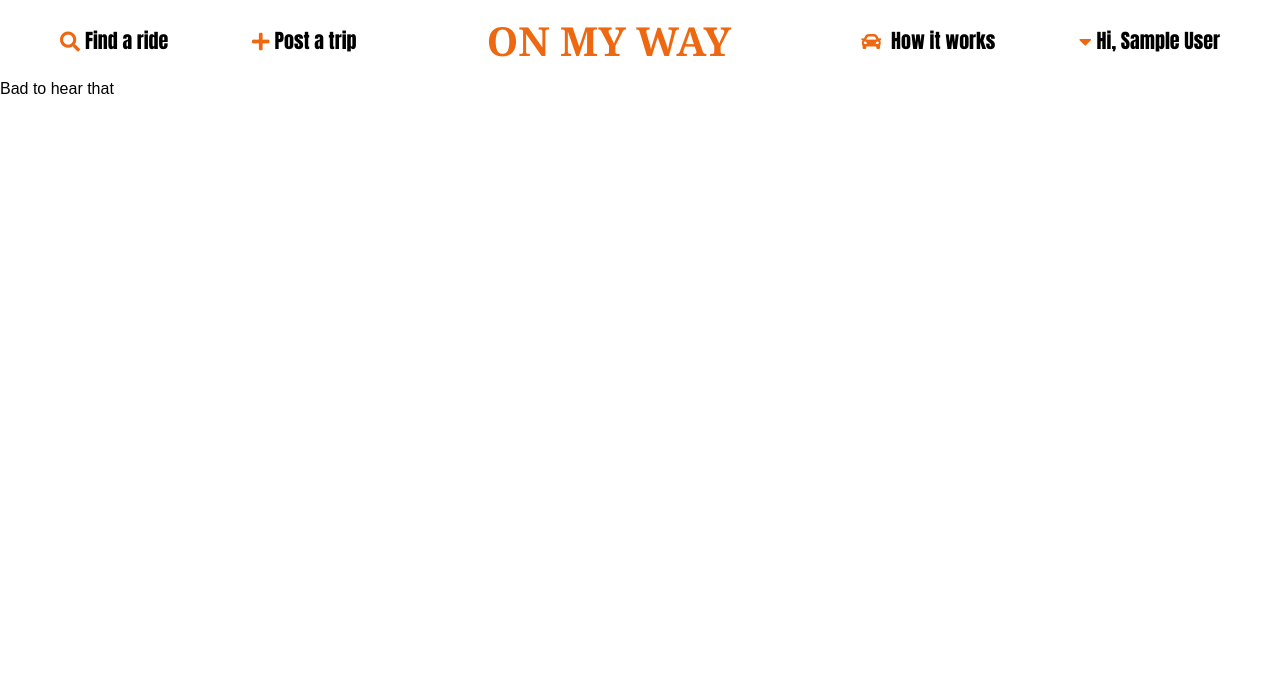
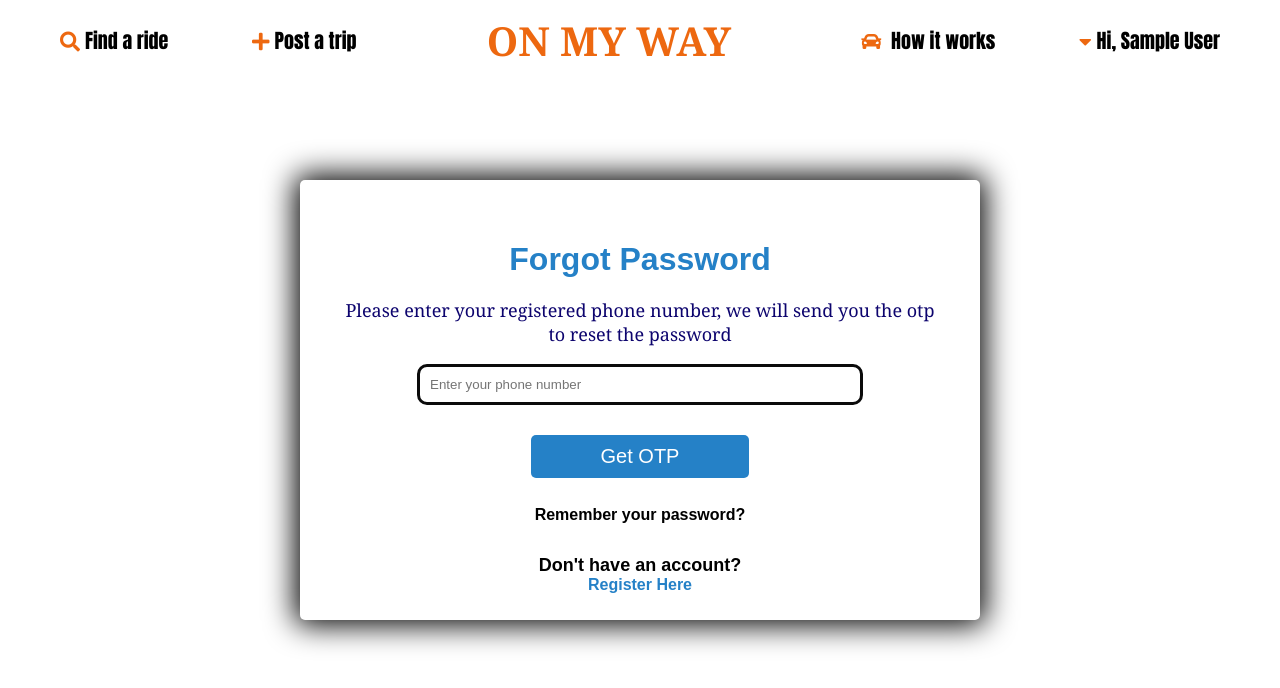
Before and after one commit to rajasekharanap/ON_MY_WAY, a Django app: page /forgotpassword/ in a window 1280 px wide. Shown: the top 688 px of the page. Run offline with Django 4.2, Linux system fonts and the light colour scheme; the visitor is signed in with stand-in values (Sample User, id 1); some libraries are stand-ins or nearby versions.

Commit message:
Twilio Otp and reset password

```diff
--- a/onmyway/static/css/users.css
+++ b/onmyway/static/css/users.css
@@ -936,3 +936,113 @@ opacity: 0.8;
 }
 /* updateprofile.html styles */
 /* updateprofile.html styles */
+
+/* forgotpassword_and_otp_pages.html styles */
+/* forgotpassword_and_otp_pages.html styles */
+.forgotpassword_and_otp_pages_alert{
+  padding: 15px;
+  margin-bottom: 20px;
+  border: 1px solid transparent;
+  border-radius: 4px;
+  color:red;
+  background-color: white;
+  border-color:#ebccd1
+}
+
+.forgotpassword_and_otp_pages_close-btn{
+  float: right;
+  font-size: 20px;
+  font-weight: bold;
+  line-height: 1;
+  color:#000;
+  text-shadow: 0 1px 0 white;
+  opacity: 0.5;
+  cursor: pointer;
+}
+
+.forgotpassword_and_otp_pages_outer-box{
+  display: flex;
+  justify-content: center;
+  align-items: center;
+  margin-bottom: 50px;
+}
+
+.forgotpassword_and_otp_pages_box{
+  width: 50%;
+  height:400px;
+  margin: 100px 40px 10px;
+  background-color: white;
+  border-radius: 5px;text-align: center;
+  justify-content: center;
+  padding: 20px;
+  box-shadow: 0px 0px 30px 5px black ;
+}
+
+.forgotpassword_and_otp_pages_form{
+  padding: 20px;
+}
+
+.forgotpassword_and_otp_pages_heading{
+  margin-bottom: 20px;
+  color: #2581c7;
+}
+
+.forgotpassword_and_otp_pages_title{
+  font-family: Georgia, 'Times New Roman', Times, serif;
+  font-style: normal;
+  font-weight: normal;
+  font-size: large;
+  color: #0d046e;
+}
+
+.forgotpassword_and_otp_pages_input{
+  width: 70%;
+  padding: 10px;
+  border: 3px solid rgb(11, 11, 11);
+  border-radius: 10px;
+  margin-bottom: 10px;
+
+}
+
+.forgotpassword_and_otp_pages_button{
+  background-color: #2581c7;
+  color: white;
+  padding: 10px 70px;
+  border: none;
+  border-radius: 5px;
+  cursor: pointer;
+  margin-top: 20px;
+  font-size: 20px;
+}
+
+.forgotpassword_and_otp_pages_button:hover {
+  opacity: 0.8;
+}
+
+.forgotpassword_and_otp_pages_login{
+  margin-top: 5px;
+  margin-bottom: 30px;
+}
+
+.forgotpassword_and_otp_pages_login a{
+  font-size: medium;
+  text-decoration: none;
+  color: black;
+}
+
+.forgotpassword_and_otp_pages_account{
+  font-size: large;
+  margin-bottom: 0px;
+}
+
+.forgotpassword_and_otp_pages_register{
+  font-size: medium;
+  margin-top: 0px;
+}
+
+.forgotpassword_and_otp_pages_register a{
+  text-decoration: none;
+  color: #2581c7;
+}
+/* forgotpassword.html styles */
+/* forgotpassword.html styles */
--- a/onmyway/templates/users/forgotpassword.html
+++ b/onmyway/templates/users/forgotpassword.html
@@ -2,5 +2,39 @@
 {% load static %}
 
 {% block content %}
-Bad to hear that
+<div class="forgotpassword_and_otp_pages_outer-box">
+    <div class="forgotpassword_and_otp_pages_box">
+        <div class="forgotpassword_and_otp_pages_form">
+            <h1 class="forgotpassword_and_otp_pages_heading">Forgot Password</h1>
+            <p class="forgotpassword_and_otp_pages_title">Please enter your registered phone number, we will send you the otp to reset the password</p>
+            {% if messages %}
+                {% for message in messages %}
+                    <div class="forgotpassword_and_otp_pages_alert alert-danger">{{ message }}
+                        <button class="forgotpassword_and_otp_pages_close-btn" aria-lable="Close">×</button>
+                    </div>
+                {% endfor %}
+            {% endif %}
+            <form action="{% url 'forgotpassword' %}" method="post">
+                {% csrf_token %}
+                <input class="forgotpassword_and_otp_pages_input" type="number" name="phone" placeholder="Enter your phone number">
+                <button class="forgotpassword_and_otp_pages_button" type="submit">Get OTP</button>
+            </form>
+        </div>
+    <h3 class="forgotpassword_and_otp_pages_login"><a href="/login/">Remember your password?</a></h3>
+    <h3 class="forgotpassword_and_otp_pages_account">Don't have an account?</h3>
+    <h1 class="forgotpassword_and_otp_pages_register"><a href="/register/">Register Here</a></h1>
+    </div>
+</div>
+<script>
+    const closeButtons = document.querySelectorAll('.forgotpassword_and_otp_pages_close-btn');
+    closeButtons.forEach(function(btn){
+        btn.addEventListener('click', function(){
+            const alertDiv = btn.closest('.forgotpassword_and_otp_pages_alert');
+            if(alertDiv){
+            alertDiv.parentNode.removeChild(alertDiv);
+            }
+        });
+    });
+</script>
+
 {% endblock %}
--- a/onmyway/users/urls.py
+++ b/onmyway/users/urls.py
@@ -7,6 +7,8 @@ urlpatterns = [
     path('register/', views.register, name='register'),
     path('login/', views.user_login, name='login'),
     path('forgotpassword/', views.forgotpassword, name='forgotpassword'),
+    path('otpverification/<str:phone>/', views.otp_verification, name='otpverification'),
+    path('resetpassword/<str:phone>/', views.resetpassword, name='resetpassword'),
     path('userprofile/', views.userprofile, name='userprofile'),
     path('logout/', views.user_logout, name="user_logout"),
     path('changepassword/', views.changepassword, name='changepassword'),
--- a/onmyway/users/views.py
+++ b/onmyway/users/views.py
@@ -8,6 +8,29 @@ from posttrip.models import TripDetails
 from findtrip.models import BookingTrip
 from django.contrib.auth.decorators import login_required
 from django.contrib.auth import update_session_auth_hash
+from dotenv import load_dotenv
+from decouple import config
+from twilio.rest import Client
+from twilio.base.exceptions import TwilioRestException
+
+
+load_dotenv()
+
+client = Client(config('TWILIO_ACCOUNT_SID'), config('TWILIO_AUTH_TOKEN'))
+verify = client.verify.services(config('TWILIO_VERIFY_SERVICE_SID'))
+
+def send(phone):
+    verify.verifications.create(to=phone, channel='sms')
+
+def check(phone, code):
+    try:
+        result = verify.verification_checks.create(to=phone, code=code)
+        print("set", result)
+    except TwilioRestException:
+        print('no')
+        return False
+    return result.status == 'approved'
+
 
 def homepage(request):
     return render(request, 'users/homepage.html')
@@ -101,6 +124,7 @@ def user_login(request):
     if request.method == 'POST':
         email = request.POST.get('email')
         password = request.POST.get('password')
+        print(password)
         user = authenticate(email=email, password=password)
         if user is not None:
             login(request, user)
@@ -220,12 +244,65 @@ def updateprofile(request):
 
     return render(request, 'users/updateprofile.html', {'user': user})
 
+
 def user_logout(request):
     logout(request)
     return redirect('login')
 
 def forgotpassword(request):
+    if request.method == 'POST':
+        phone_number = "+91" + request.POST.get('phone')
+        print(phone_number)
+        try:
+            user = CustomUser.objects.get(phone=phone_number)
+            if user:
+                send(phone_number)
+                return render(request, 'users/otpverification.html', {'phone': phone_number})
+        except CustomUser.DoesNotExist:
+            messages.error(request, "User with the provided phone number doesn't exist.")
     return render(request, 'users/forgotpassword.html')
+
+def otp_verification(request,phone):
+    user = CustomUser.objects.get(phone=phone)
+    if request.method == 'POST':
+        otp_code = request.POST.get('otp')
+
+        if check(phone, otp_code):
+            return redirect('resetpassword', phone)
+        else:
+            messages.error(request, "Please enter the correct otp")
+
+    return render(request, 'users/otpverification.html')
+
+def resetpassword(request, phone):
+    user = CustomUser.objects.get(phone=phone)
+    message = []
+    if request.method == 'POST':
+        new_password = request.POST['newpassword']
+        confnew_password = request.POST['confnewpassword']
+
+        if new_password != confnew_password:
+            message.append(('Password do not match.', 'error'))
+
+        if len(new_password) < 6:
+            message.append(('Password should be at least 6 character long.', 'error'))
+
+        if not any(char.isalpha() for char in new_password):
+            message.append(('Password should contain at least one letter.', 'error'))
+
+        if not any(char.isdigit() for char in new_password):
+            message.append(('Password should contain at least one digit.', 'error'))
+
+        if message:
+            for msg, tag in message:
+                messages.add_message(request, messages.ERROR if tag == 'error' else messages.SUCCESS, msg)
+            return redirect('resetpassword')
+        else:
+            hashed_password = make_password(new_password)
+            user.password = hashed_password
+            user.save()
+            return redirect('login')
+    return render(request,'users/resetpassword.html', {'phone':phone})
 
 @login_required
 def changepassword(request):
```
Also changed, not shown: other parts of onmyway/static/css/users.css (+1 -1 lines), onmyway/templates/users/otpverification.html (added, +38 -0 lines), onmyway/templates/users/resetpassword.html (added, +39 -0 lines), onmyway/users/twilio.py (added, +22 -0 lines), onmyway/media/profilepicture/1671156011861_2_JVLYRUD.jpg (added), onmyway/media/profilepicture/profile1_AOc35qF.jpg (added), 2 other files.
